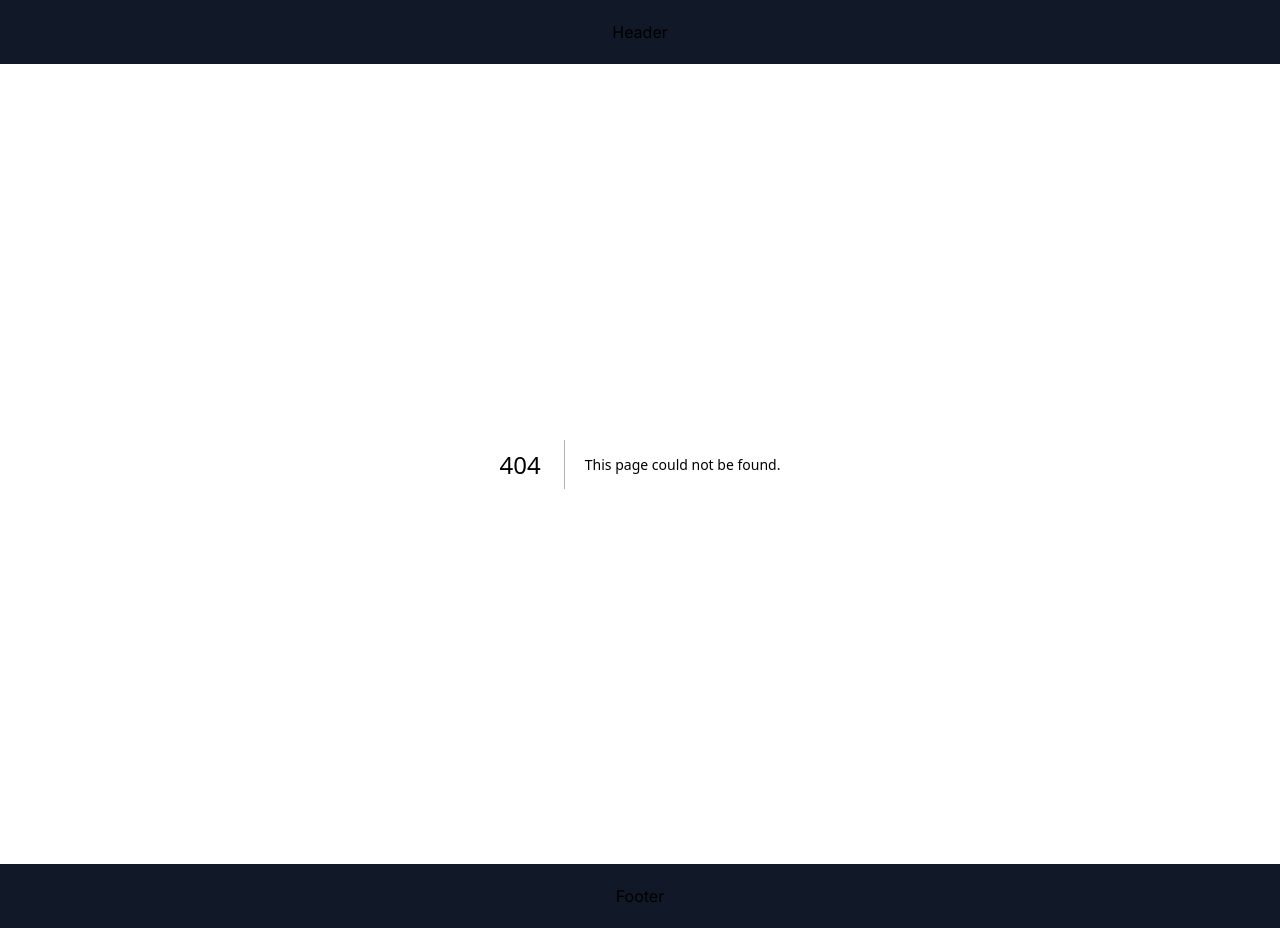
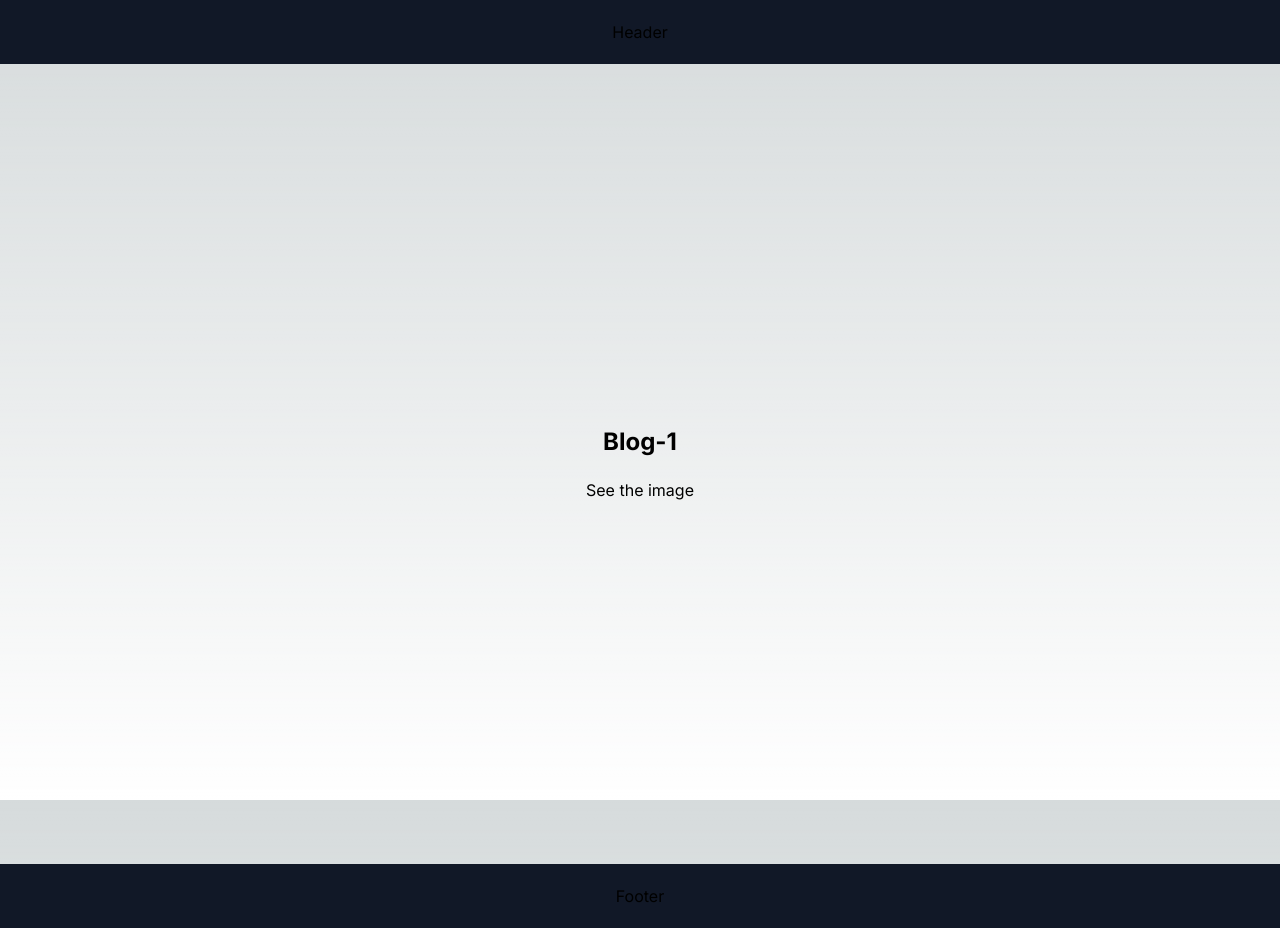
Before and after one commit to HarenaFiantso/Blog-app-practice, a Next.js app: page /blog/1 in a window 1280 px wide. Before the commit this address had no page. Built offline with nearby package versions, Linux system fonts and the light colour scheme.

Commit message:
chore: create single blog page

```diff
--- /dev/null
+++ b/app/blog/[blogId]/page.tsx
@@ -0,0 +1,11 @@
+import Link from "next/link";
+
+export default function SingleBlogPage({params}: { params: { blogId: string } }) {
+
+    return (
+        <div className="h-screen flex items-center flex-col gap-5 justify-center text-center">
+            <h1 className="font-bold text-2xl">Blog-{params.blogId}</h1>
+            <Link href={`/blog/${params.blogId}/image`} className='hover:underline'>See the image</Link>
+        </div>
+    );
+}
--- /dev/null
+++ b/app/blog/page.tsx
@@ -0,0 +1,3 @@
+export default function BlogPage() {
+    return <>Blog page</>
+}
```
